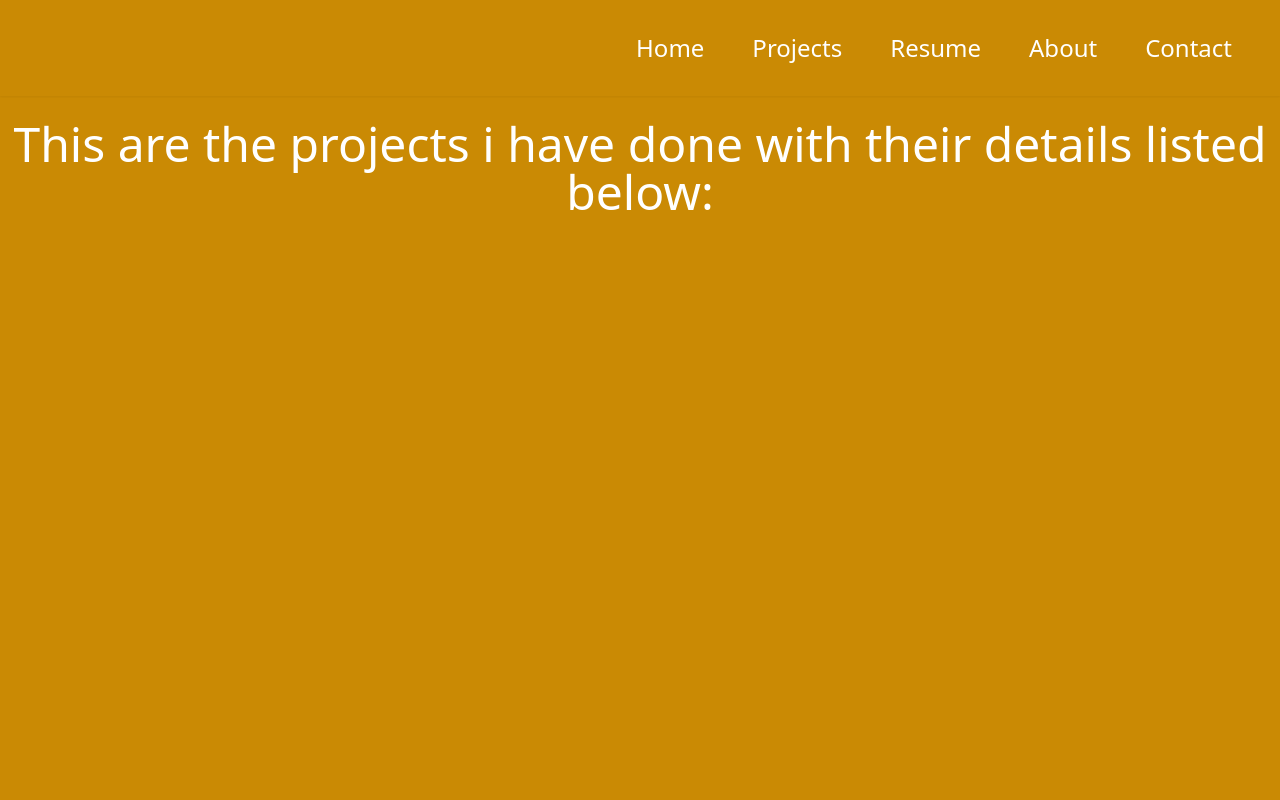
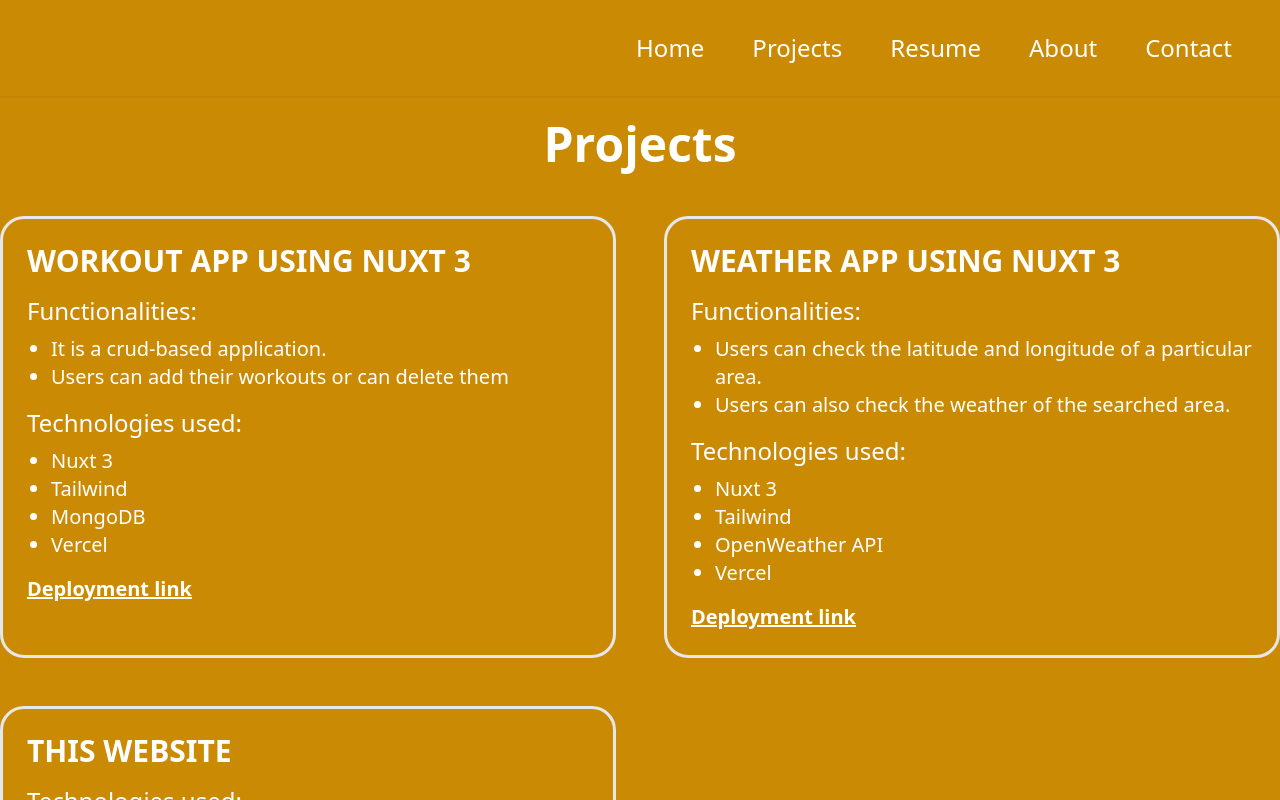
Before and after one commit to Uttaran-Bhattacharyya/portfolio-2023, a Nuxt app: page /projects in a window 1280 px wide. Shown: the top 800 px of the page. Built offline with nearby package versions, Linux system fonts and the light colour scheme.

Commit message:
feat: add project , resume pages

```diff
--- a/components/HeaderComponent.vue
+++ b/components/HeaderComponent.vue
@@ -10,19 +10,19 @@
       </NuxtLink> -->
       <div class="flex flex-row gap-x-12">
         <NuxtLink to="/">
-          <p class="text-2xl hover:text-[#00dc81]">Home</p>
+          <p class="text-2xl hover:text-[black]">Home</p>
         </NuxtLink>
         <NuxtLink to="/projects">
-          <p class="text-2xl hover:text-[#00dc81]">Projects</p>
+          <p class="text-2xl hover:text-[black]">Projects</p>
         </NuxtLink>
         <NuxtLink to="/resume">
-          <p class="text-2xl hover:text-[#00dc81]">Resume</p>
+          <p class="text-2xl hover:text-[black]">Resume</p>
         </NuxtLink>
         <NuxtLink to="/about">
-          <p class="text-2xl hover:text-[#00dc81]">About</p>
+          <p class="text-2xl hover:text-[black]">About</p>
         </NuxtLink>
         <NuxtLink to="/contact">
-          <p class="text-2xl hover:text-[#00dc81]">Contact</p>
+          <p class="text-2xl hover:text-[black]">Contact</p>
         </NuxtLink>
       </div>
     </div>
--- a/pages/about.vue
+++ b/pages/about.vue
@@ -1,4 +1,8 @@
-<script setup lang="ts"></script>
+<script setup lang="ts">
+useHead({
+  title: "About",
+});
+</script>
 
 <template>
   <div class="mx-auto max-w-7xl pt-6 font-thin text-white">
@@ -6,19 +10,10 @@
     <div class="mt-12 flex flex-row gap-x-12">
       <div class="w-2/3 space-y-4 text-2xl">
         <p>
-          I'm Uttaran Bhattacharyya, a graduate from the MCA. Computer
-          Applications program at Techno India University, Kolkata.
+          I'm Uttaran Bhattacharyya, a graduate from the Master of Computer
+          Application program at Techno India University, Kolkata.
         </p>
-        <p>
-          I'm a software engineer at
-          <NuxtLink
-            to="https://zapscale.com"
-            target="_blank"
-            rel="noopener noreferrer"
-            class="hover:text-[#00dc81]"
-            >ZapScale</NuxtLink
-          >
-        </p>
+        <p>I'm a software engineer</p>
         <p>
           I aspire to utilize my skills and interest in software development and
           contribute to developing purposeful applications.
--- a/pages/contact.vue
+++ b/pages/contact.vue
@@ -1,5 +1,9 @@
 <script setup lang="ts">
 import { SimplePublicObject } from "@hubspot/api-client/lib/codegen/crm/contacts";
+
+useHead({
+  title: "Contact",
+});
 
 const formData = ref({ firstName: "", lastName: "", message: "", email: "" });
 
@@ -75,7 +79,7 @@
         ></textarea>
         <button
           type="submit"
-          class="w-full border-[1px] border-black bg-yellow-600 py-2 outline-none hover:border-[black] focus:border-[black] placeholder:text-black hover:text-black"
+          class="w-full border-[1px] border-black bg-yellow-600 py-2 outline-none hover:border-[black] focus:border-[black] placeholder:text-black text-black font-normal"
         >
           Send message
         </button>
@@ -84,7 +88,7 @@
         <h4 class="text-3xl">Contact</h4>
 
         <NuxtLink
-          to="https://mail.google.com/mail/?view=cm&fs=1&to=sourish215@gmail.com"
+          to="https://mail.google.com/mail/?view=cm&fs=1&to=uttaranbhattacharyya@gmail.com"
           target="_blank"
         >
           <p class="text-xl hover:text-[black]">
--- a/pages/index.vue
+++ b/pages/index.vue
@@ -1,13 +1,19 @@
-<script setup lang="ts"></script>
+<script setup lang="ts">
+useHead({
+  title: "Portfolio - Uttaran Bhattacharyya",
+});
+</script>
 
 <template>
   <div class="mx-auto max-w-7xl pt-12 text-white font-thin">
-    <h3 class="text-3xl">Hi there! I&apos;m</h3>
+    <span class="text-3xl">Hello! I&apos;m</span>
     <h1 class="mt-6 text-9xl text-[black]">Uttaran</h1>
-    <p class="mt-12 text-6xl">I'm a fresher from Kolkata, India.</p>
+    <p class="mt-12 text-6xl">
+      I'm an aspiring frontend developer from Kolkata, India.
+    </p>
     <p class="mt-6 text-3xl">
-      I'm currently working as a software engineer at ZapScale. I aspire to
-      utilize my skills and interest in software development to contribute to
+      I'm currently looking for oppurtunities as a software engineer. I aspire
+      to learn and acquire skills in software development to contribute to
       developing purposeful applications.
     </p>
     <p class="mb-4 mt-16">
--- a/pages/projects.vue
+++ b/pages/projects.vue
@@ -1,14 +1,71 @@
+<script setup lang="ts">
+useHead({
+  title: "Projects",
+});
+
+const projects = [
+  {
+    name: "WORKOUT APP USING NUXT 3",
+    functionalites: [
+      "It is a crud-based application.",
+      "Users can add their workouts or can delete them",
+    ],
+    tech: ["Nuxt 3", "Tailwind", "MongoDB", "Vercel"],
+    link: "https://nuxt-workout-app.vercel.app/",
+  },
+  {
+    name: "WEATHER APP USING NUXT 3",
+    functionalites: [
+      "Users can check the latitude and longitude of a particular area.",
+      "Users can also check the weather of the searched area.",
+    ],
+    tech: ["Nuxt 3", "Tailwind", "OpenWeather API", "Vercel"],
+    link: "https://nuxt-3-weather-app.vercel.app/",
+  },
+  {
+    name: "THIS WEBSITE",
+    tech: ["Nuxt 3", "Tailwind", "Vercel"],
+    link: "https://portfolio-2023-gamma-ochre.vercel.app/",
+  },
+];
+</script>
+
 <template>
   <div class="mx-auto max-w-7xl pt-6 font-thin text-white">
-    <h3 class="text-center text-5xl">
-      This are the projects i have done with their details listed below:
-    </h3>
-    <div class="mt-12 flex flex-row gap-x-12">
-      <div class="w-2/3 space-y-4 text-2xl"></div>
+    <h1 class="text-center text-5xl mb-12 font-bold">Projects</h1>
+    <div class="grid grid-cols-2 gap-y-12 gap-x-12 justify-evenly">
+      <div
+        class="col-span-1 p-6 border-[3px] rounded-3xl"
+        v-for="project in projects"
+        :key="project.name"
+      >
+        <h2 class="text-3xl font-bold mb-4">{{ project.name }}</h2>
+        <span class="text-2xl font-medium" v-if="project.functionalites"
+          >Functionalities:</span
+        >
+        <ul class="pl-6 list-disc mb-4 mt-2" v-if="project.functionalites">
+          <li
+            v-for="item in project.functionalites"
+            class="text-xl font-normal"
+          >
+            {{ item }}
+          </li>
+        </ul>
+        <span class="text-2xl font-medium">Technologies used:</span>
+        <ul class="pl-6 list-disc mb-4 mt-2">
+          <li v-for="items in project.tech" class="text-xl font-normal">
+            {{ items }}
+          </li>
+        </ul>
+        <NuxtLink
+          :to="project.link"
+          target="_blank"
+          class="hover:text-black text-xl font-semibold underline"
+          >Deployment link</NuxtLink
+        >
+      </div>
     </div>
   </div>
 </template>
 
-<script setup lang="ts"></script>
-
 <style scoped></style>
--- a/pages/resume.vue
+++ b/pages/resume.vue
@@ -1,7 +1,62 @@
+<script setup lang="ts">
+useHead({
+  title: "Resume",
+});
+
+const skills = [
+  "VueJS",
+  "Nuxt 3",
+  "JavaScript",
+  "TypeScript",
+  "Tailwind",
+  "MongoDb",
+  "HTML",
+  "CSS",
+];
+</script>
+
 <template>
-  <div></div>
+  <div class="mx-auto max-w-7xl pt-6 font-thin text-white text-center">
+    <h1 class="text-center text-5xl mb-12 font-bold">Resume</h1>
+    <NuxtLink
+      to="https://drive.google.com/file/d/1V3VVGaqiy8DspXzO-pwR6ef7cNJxoEna/view?usp=sharing"
+      target="_blank"
+      class="hover:text-black text-2xl font-bold underline mb-6 block"
+      >Download CV</NuxtLink
+    >
+    <h2 class="text-3xl font-bold mb-3">Education:</h2>
+    <div
+      class="flex flex-row justify-evenly items-start border-[3px] rounded-3xl py-4 px-3 w-4/5 mx-auto mb-8"
+    >
+      <div class="text-left">
+        <span class="block text-3xl font-bold">MCA</span>
+        <span class="block text-2xl font-semibold"
+          >Techno India University
+        </span>
+        <span class="block text-2xl font-semibold"> 2021-2023 </span>
+        <span class="block text-2xl font-semibold"
+          >CGPA = 8.47 (till 3rd semester)
+        </span>
+      </div>
+      <div class="text-left">
+        <span class="block text-3xl font-bold">BCA</span>
+        <span class="block text-2xl font-semibold"
+          >Techno India University
+        </span>
+        <span class="block text-2xl font-semibold"> 2017-2020 </span>
+        <span class="block text-2xl font-semibold">CGPA = 7.52 </span>
+      </div>
+    </div>
+
+    <h2 class="text-3xl font-bold mb-3">Skills:</h2>
+    <div
+      class="grid grid-cols-4 justify-evenly items-start border-[3px] rounded-3xl py-4 px-3 w-4/5 mx-auto"
+    >
+      <span v-for="item in skills" :key="item" class="text-2xl font-semibold">{{
+        item
+      }}</span>
+    </div>
+  </div>
 </template>
 
-<script setup lang="ts"></script>
-
 <style scoped></style>
```
